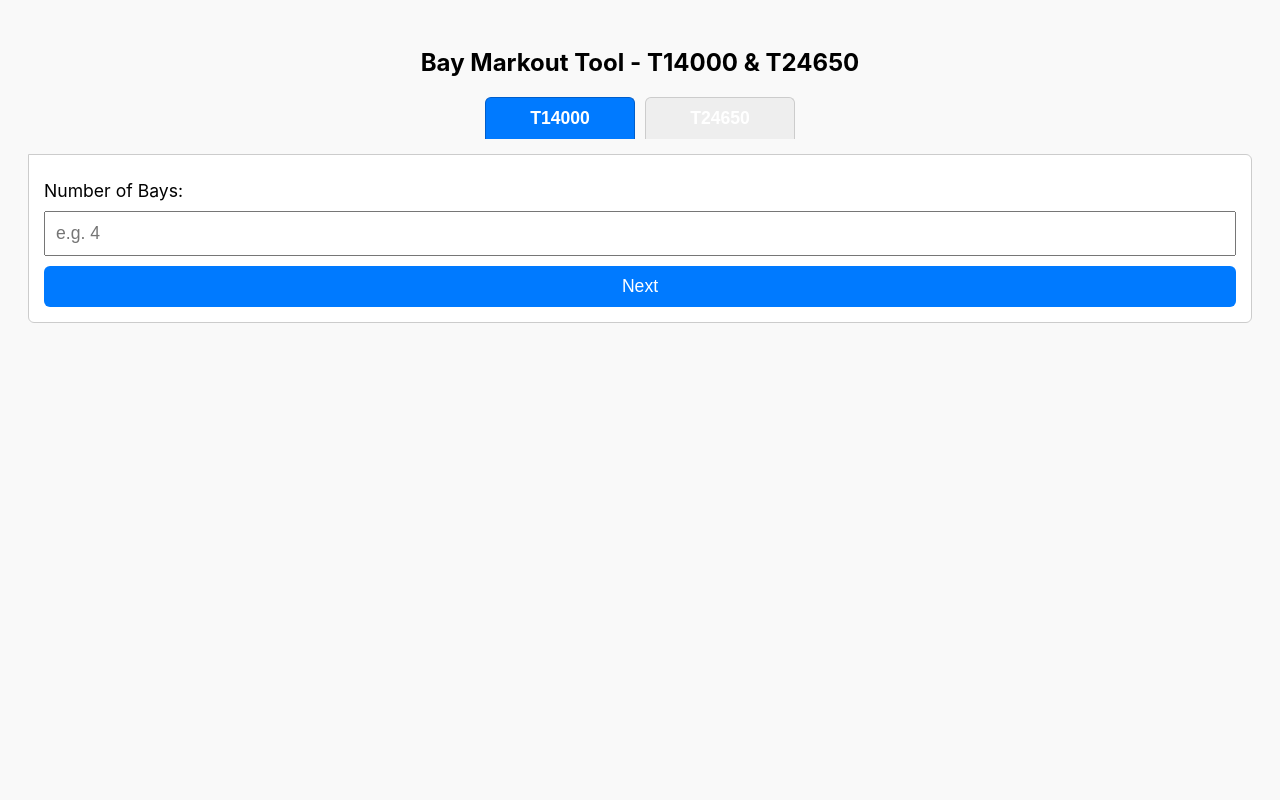
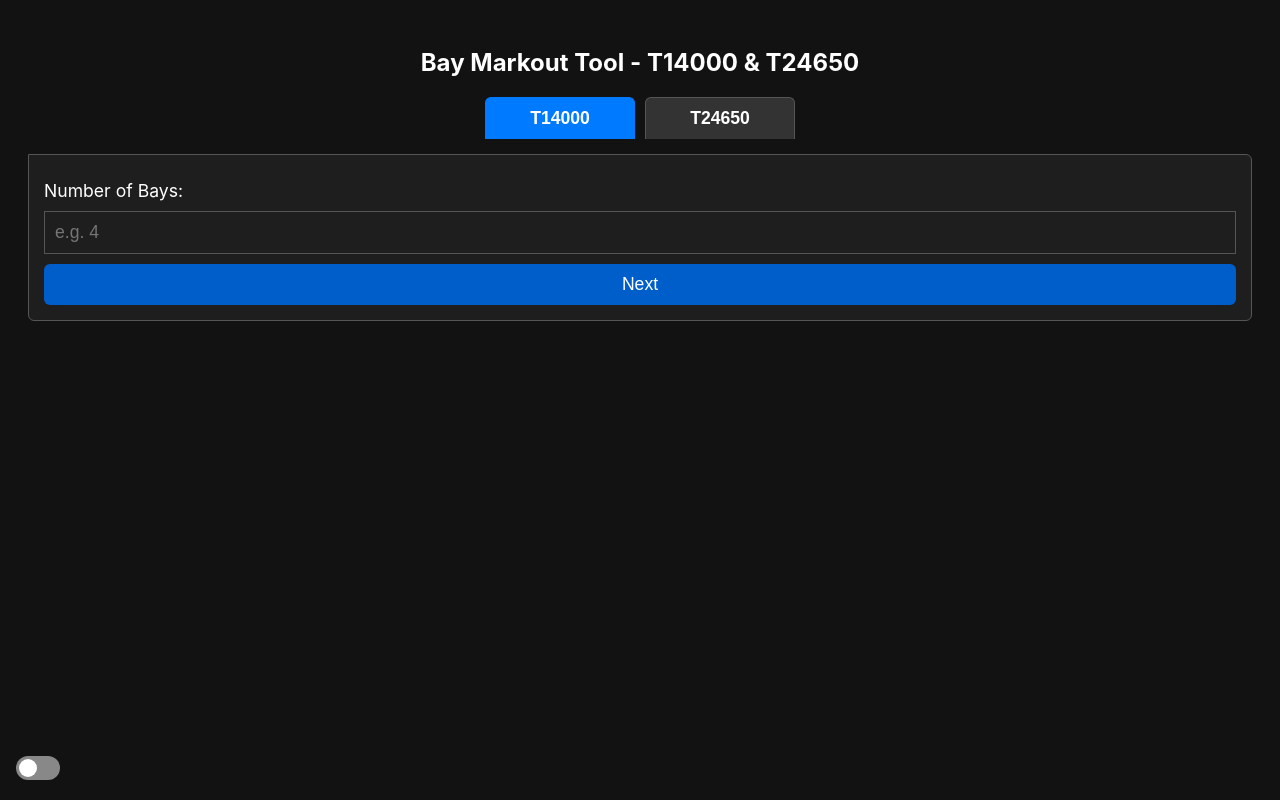
Before and after one commit to Jkweks/fabutils, a PHP site: page /newweeps/index.php in a window 1280 px wide. Run offline with PHP 8.4, Linux system fonts and the light colour scheme; some libraries are stand-ins or nearby versions.

Commit message:
Add dark mode and refine markpoint visualization

```diff
--- a/newweeps/index.php
+++ b/newweeps/index.php
@@ -1,5 +1,5 @@
 <!DOCTYPE html>
-<html lang="en">
+<html lang="en" data-theme="dark">
 <head>
   <meta charset="UTF-8" />
   <meta name="viewport" content="width=device-width, initial-scale=1.0" />
@@ -123,6 +123,14 @@
 </div>
 
 
+  <!-- Theme Toggle Switch -->
+  <div class="theme-toggle">
+    <label class="switch">
+      <input type="checkbox" id="theme-toggle">
+      <span class="slider round"></span>
+    </label>
+  </div>
+
   <!-- Script Modules -->
   <script src="https://cdnjs.cloudflare.com/ajax/libs/jspdf/2.5.1/jspdf.umd.min.js"></script>
   <script src="https://cdnjs.cloudflare.com/ajax/libs/html2canvas/1.4.1/html2canvas.min.js"></script>
@@ -132,5 +140,6 @@
   <script src="calculate.js"></script>
   <script src="main.js"></script>
   <script src="visual.js"></script>
+  <script src="../js/theme-toggle.js"></script>
 </body>
 </html>
--- a/newweeps/styles.css
+++ b/newweeps/styles.css
@@ -1,7 +1,46 @@
+/* === Theme Variables === */
+:root {
+  --bg: #f9f9f9;
+  --text: #000;
+  --card-bg: #fff;
+  --border: #ccc;
+  --button-bg: #007aff;
+  --button-text: #fff;
+  --button-hover-bg: #005ecb;
+  --tab-bg: #eee;
+  --tab-active-bg: #007aff;
+  --tab-active-text: #fff;
+  --visual-bar-bg: #f1f1f1;
+  --visual-bar-border: #ccc;
+  --visual-track-bg: #eee;
+  --visual-track-border: #aaa;
+  --markpoint-color: red;
+}
+
+[data-theme="dark"] {
+  --bg: #121212;
+  --text: #fff;
+  --card-bg: #1e1e1e;
+  --border: #555;
+  --button-bg: #005ecb;
+  --button-text: #fff;
+  --button-hover-bg: #004799;
+  --tab-bg: #333;
+  --tab-active-bg: #007aff;
+  --tab-active-text: #fff;
+  --visual-bar-bg: #1f1f1f;
+  --visual-bar-border: #555;
+  --visual-track-bg: #333;
+  --visual-track-border: #555;
+  --markpoint-color: #ff5252;
+}
+
 body {
   font-family: -apple-system, BlinkMacSystemFont, "Segoe UI", Roboto, Oxygen;
   padding: 20px;
-  background: #f9f9f9;
+  background: var(--bg);
+  color: var(--text);
+  transition: background 0.3s, color 0.3s;
 }
 
 h2 {
@@ -21,6 +60,9 @@ input[type="number"] {
   width: 100%;
   padding: 10px;
   box-sizing: border-box;
+  background: var(--card-bg);
+  color: var(--text);
+  border: 1px solid var(--border);
 }
 
 .checkbox {
@@ -35,7 +77,7 @@ input[type="number"] {
 
 #manualSpliceContainer {
   margin-top: 15px;
-  border-left: 3px solid #ccc;
+  border-left: 3px solid var(--border);
   padding-left: 10px;
 }
 
@@ -60,8 +102,8 @@ input[type="number"] {
 }
 
 button {
-  background: #007aff;
-  color: white;
+  background: var(--button-bg);
+  color: var(--button-text);
   border: none;
   border-radius: 6px;
   padding: 10px;
@@ -71,12 +113,13 @@ button {
 }
 
 button:hover {
-  background: #005ecb;
+  background: var(--button-hover-bg);
 }
 
 /* Results Output */
 .result {
-  background: #fff;
+  background: var(--card-bg);
+  color: var(--text);
   padding: 15px;
   border-radius: 6px;
   margin-top: 20px;
@@ -102,8 +145,8 @@ button:hover {
   max-width: 150px;
   margin: 0 5px;
   padding: 10px;
-  background: #eee;
-  border: 1px solid #ccc;
+  background: var(--tab-bg);
+  border: 1px solid var(--border);
   border-bottom: none;
   cursor: pointer;
   font-weight: bold;
@@ -111,16 +154,16 @@ button:hover {
 }
 
 .tab-buttons button.active {
-  background: #007aff;
-  color: white;
-  border-color: #005ecb;
+  background: var(--tab-active-bg);
+  color: var(--tab-active-text);
+  border-color: var(--tab-active-bg);
 }
 
 .tab-content {
-  border: 1px solid #ccc;
+  border: 1px solid var(--border);
   padding: 15px;
   border-radius: 0 6px 6px 6px;
-  background: white;
+  background: var(--card-bg);
 }
 
 /* Download Button Section */
@@ -141,8 +184,8 @@ button:hover {
 
 .visual-bar {
   position: relative;
-  background: #f1f1f1;
-  border: 1px solid #ccc;
+  background: var(--visual-bar-bg);
+  border: 1px solid var(--visual-bar-border);
   overflow-x: hidden;
   border-radius: 6px;
 }
@@ -162,8 +205,8 @@ button:hover {
 .visual-track {
   position: relative;
   height: 40px;
-  background-color: #eee;
-  border: 1px solid #aaa;
+  background-color: var(--visual-track-bg);
+  border: 1px solid var(--visual-track-border);
   margin: 1em;
   display: flex;
   justify-content: center;
@@ -175,7 +218,7 @@ button:hover {
   position: absolute;
   width: 2px;
   height: 20px;
-  background-color: red;
+  background-color: var(--markpoint-color);
   bottom: 0;
   transform: translateX(-50%);
 }
@@ -184,7 +227,7 @@ button:hover {
   position: absolute;
   top: 22px;
   font-size: 12px;
-  color: #222;
+  color: var(--text);
   white-space: nowrap;
   pointer-events: none;
   transform: translateX(-50%);
@@ -220,3 +263,60 @@ flex-direction: column;
   flex-direction: column;
   align-items: center;
 }
+
+/* === Theme Toggle Button (Bottom Left) === */
+.theme-toggle {
+  position: fixed;
+  bottom: 1rem;
+  left: 1rem;
+}
+
+/* === Slider Switch Style === */
+.switch {
+  position: relative;
+  display: inline-block;
+  width: 44px;
+  height: 24px;
+}
+
+.switch input {
+  opacity: 0;
+  width: 0;
+  height: 0;
+}
+
+.slider {
+  position: absolute;
+  cursor: pointer;
+  background-color: #888;
+  border-radius: 24px;
+  top: 0;
+  left: 0;
+  right: 0;
+  bottom: 0;
+  transition: 0.4s;
+}
+
+.slider:before {
+  position: absolute;
+  content: "";
+  height: 18px;
+  width: 18px;
+  left: 3px;
+  bottom: 3px;
+  background-color: white;
+  border-radius: 50%;
+  transition: 0.4s;
+}
+
+input:checked + .slider {
+  background-color: #4caf50;
+}
+
+input:checked + .slider:before {
+  transform: translateX(20px);
+}
+
+.slider.round {
+  border-radius: 24px;
+}
--- a/newweeps/visual.js
+++ b/newweeps/visual.js
@@ -9,8 +9,17 @@ function visualizeMarkpoints(containerId, spliceSegments, allMarkPoints, totalRu
     return;
   }
 
-  // Unhide visual container if present
+  // Handle missing data
   const visualContainer = document.getElementById('visual-container');
+  if (!spliceSegments || spliceSegments.length === 0) {
+    if (visualContainer) {
+      visualContainer.classList.add('hidden');
+    }
+    container.innerHTML = '';
+    return;
+  }
+
+  // Unhide visual container
   if (visualContainer) {
     visualContainer.classList.remove('hidden');
   }
@@ -25,12 +34,8 @@ function visualizeMarkpoints(containerId, spliceSegments, allMarkPoints, totalRu
   const visualTotalLength = totalRunInInches + leftExtension + rightExtension;
   const containerWidth = container.offsetWidth;
 
-  // Step 1: Find longest segment (not including extensions)
-  const longestSegmentLength = Math.max(...spliceSegments.map(s => s.end - s.start));
-
-  // Step 2: Calculate scale so longest segment = ~97% of container
-  const maxTrackWidthPx = containerWidth * 0.95;
-  const scale = ((maxTrackWidthPx / longestSegmentLength)*.95);
+  // Scale so entire run fits within container (~95%)
+  const scale = (containerWidth * 0.95) / visualTotalLength;
 
   // 🪵 Debug logging
   console.group("🔍 Markpoint Visualizer Debug");
@@ -67,17 +72,22 @@ function visualizeMarkpoints(containerId, spliceSegments, allMarkPoints, totalRu
     const track = document.createElement('div');
     track.className = 'visual-track';
 
-    const segmentLengthInches = (isFirst ? segment.end : (segment.end - segment.start));
-    const extraInches = (isFirst ? leftExtension : 0) + (isLast ? rightExtension : 0);
-    // const extraInches = 0;
-    const totalSegmentInches = segmentLengthInches + extraInches;
-    track.style.width = `${totalSegmentInches * scale}px`;
+    let segmentStart = segment.start;
+    let segmentEnd = segment.end;
+    if (isFirst) {
+      segmentStart -= leftExtension;
+    }
+    if (isLast) {
+      segmentEnd += rightExtension;
+    }
+    const segmentLengthInches = segmentEnd - segmentStart;
+    track.style.width = `${segmentLengthInches * scale}px`;
     track.style.position = 'relative';
 
     // Add markpoints
     allMarkPoints.forEach((pt) => {
       if (pt >= segment.start && pt <= segment.end) {
-        const offsetInInches = isFirst? pt : pt - segment.start;
+        const offsetInInches = pt - segmentStart;
         const posPx = offsetInInches * scale;
 
         const mark = document.createElement('div');
@@ -88,7 +98,7 @@ function visualizeMarkpoints(containerId, spliceSegments, allMarkPoints, totalRu
         const lbl = document.createElement('div');
         lbl.className = 'markpoint-label';
         lbl.style.left = `${posPx}px`;
-        lbl.textContent = roundToSixteenths(isFirst? pt : pt - segment.start);
+        lbl.textContent = roundToSixteenths(pt - segment.start);
         track.appendChild(lbl);
       }
     });
```
Also changed, not shown: caps.php (+34 -8 lines).
